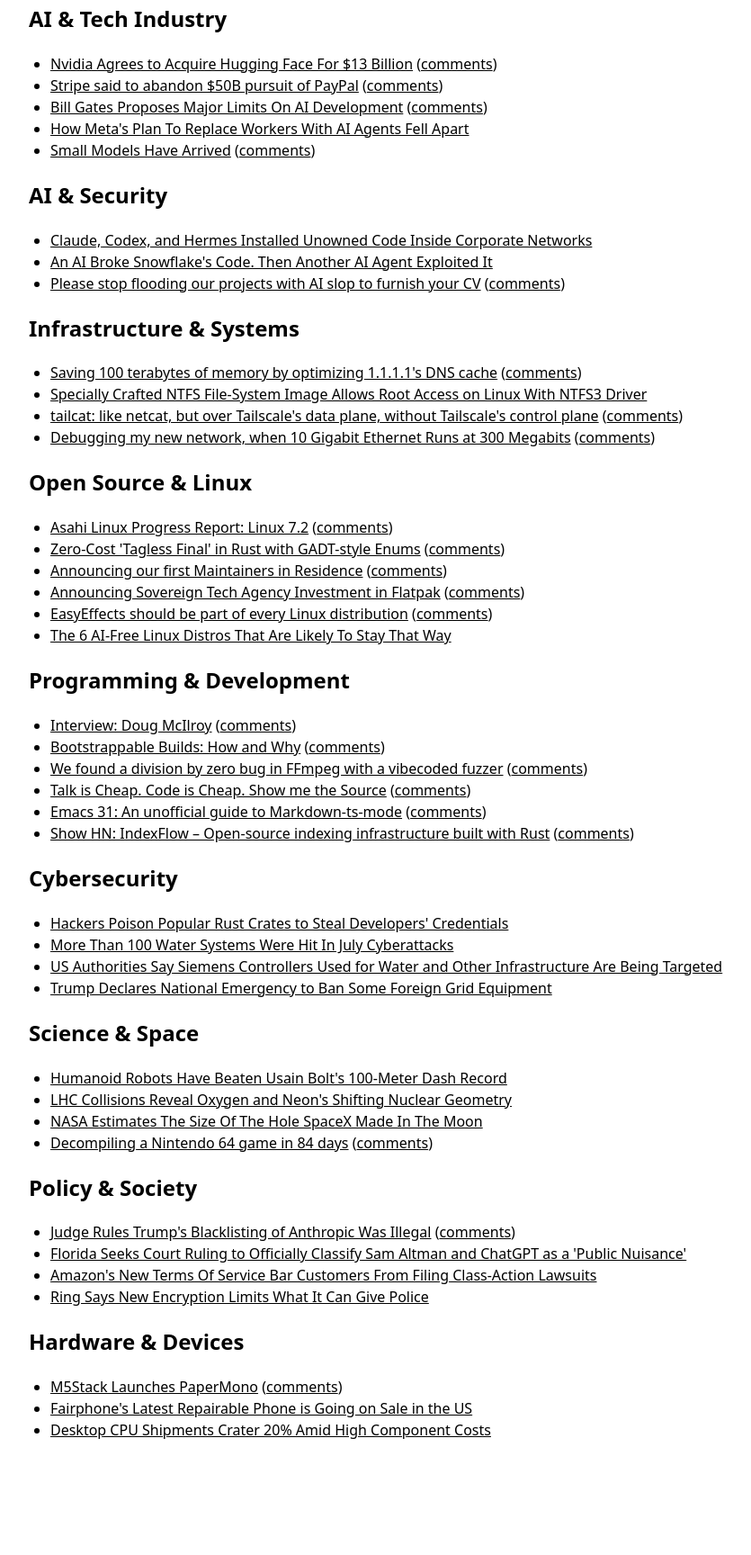
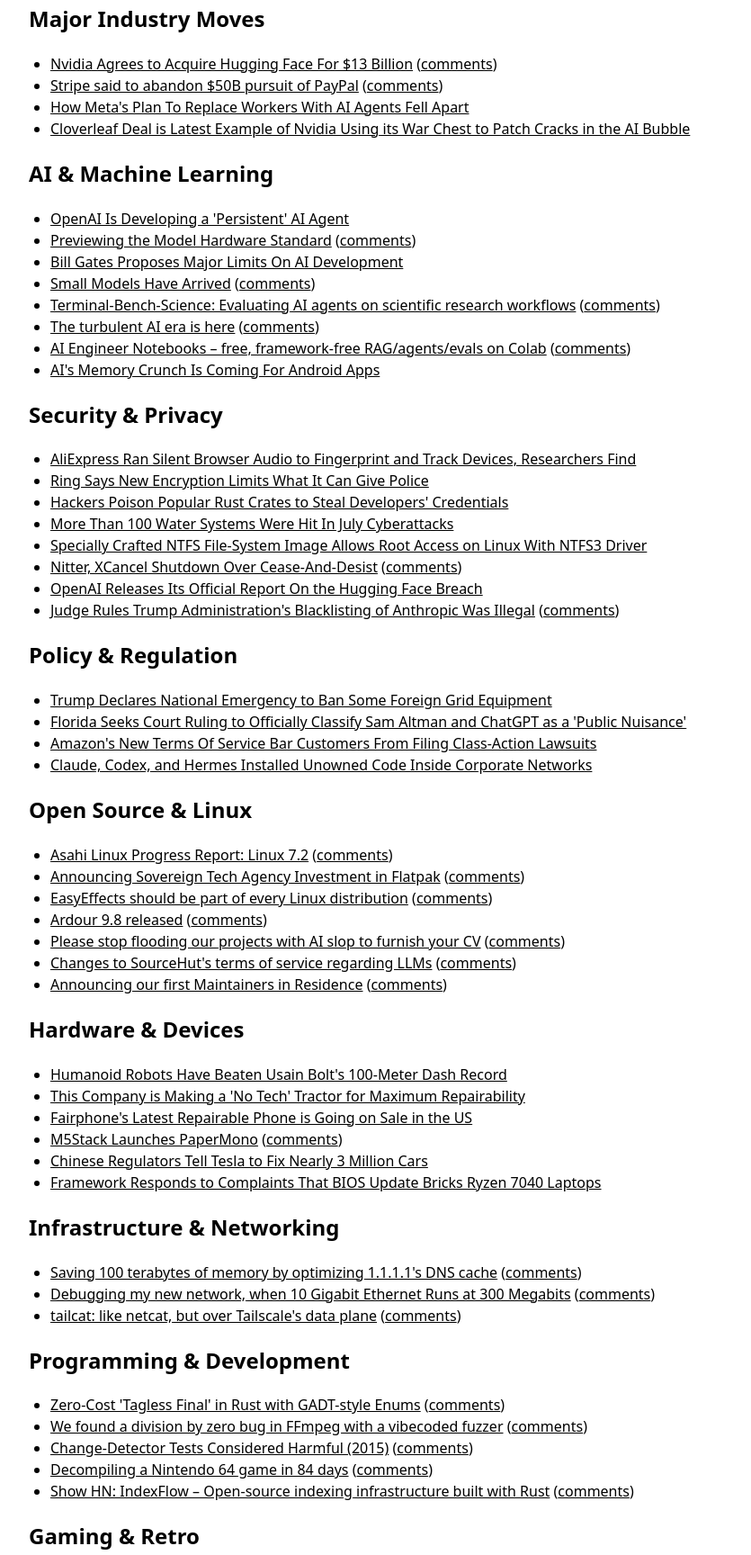
Before and after one commit to kherrick/news-summary, a website with bundled scripts: page index.html in a window 1280 px wide. Shown: the part 88-1816 px from the top of the page at 90% size, without its empty margins (208-1043 px from the left). Before the commit the page ends 1705 px from the top, so only its background shows below. Built offline with nearby package versions, Linux system fonts and the light colour scheme.

Commit message:
add latest data: Fri Aug 28 13:30:17 UTC 2026

```diff
--- a/index.html
+++ b/index.html
@@ -85,7 +85,7 @@
   </head>
   <body>
     <h1><a href="https://kherrick.github.io/news-summary/">News Summary</a></h1>
-    <h2>AI &amp; Tech Industry</h2>
+    <h2>Major Industry Moves</h2>
     <ul>
       <li>
         <a
@@ -103,15 +103,37 @@
       </li>
       <li>
         <a
-          href="https://hardware.slashdot.org/story/26/08/26/2117239/bill-gates-proposes-major-limits-on-ai-development?utm_source=rss1.0mainlinkanon&utm_medium=feed"
-          >Bill Gates Proposes Major Limits On AI Development</a
+          href="https://tech.slashdot.org/story/26/08/27/0032219/how-metas-plan-to-replace-workers-with-ai-agents-fell-apart?utm_source=rss1.0mainlinkanon&utm_medium=feed"
+          >How Meta&#39;s Plan To Replace Workers With AI Agents Fell Apart</a
         >
-        (<a href="https://news.ycombinator.com/item?id=49467023">comments</a>)
       </li>
       <li>
         <a
-          href="https://tech.slashdot.org/story/26/08/27/0032219/how-metas-plan-to-replace-workers-with-ai-agents-fell-apart?utm_source=rss1.0mainlinkanon&utm_medium=feed"
-          >How Meta&#39;s Plan To Replace Workers With AI Agents Fell Apart</a
+          href="https://soylentnews.org/article.pl?sid=26/08/23/0237250&from=rss"
+          >Cloverleaf Deal is Latest Example of Nvidia Using its War Chest to
+          Patch Cracks in the AI Bubble</a
+        >
+      </li>
+    </ul>
+    <h2>AI &amp; Machine Learning</h2>
+    <ul>
+      <li>
+        <a
+          href="https://features.slashdot.org/story/26/08/27/224230/openai-is-developing-a-persistent-ai-agent?utm_source=rss1.0mainlinkanon&utm_medium=feed"
+          >OpenAI Is Developing a &#39;Persistent&#39; AI Agent</a
+        >
+      </li>
+      <li>
+        <a
+          href="https://www.anthropic.com/news/model-hardware-standard-research-preview"
+          >Previewing the Model Hardware Standard</a
+        >
+        (<a href="https://news.ycombinator.com/item?id=49468834">comments</a>)
+      </li>
+      <li>
+        <a
+          href="https://hardware.slashdot.org/story/26/08/26/2117239/bill-gates-proposes-major-limits-on-ai-development?utm_source=rss1.0mainlinkanon&utm_medium=feed"
+          >Bill Gates Proposes Major Limits On AI Development</a
         >
       </li>
       <li>
@@ -120,43 +142,61 @@
         >
         (<a href="https://news.ycombinator.com/item?id=49466917">comments</a>)
       </li>
+      <li>
+        <a href="https://www.terminal-bench-science.ai/announcement"
+          >Terminal-Bench-Science: Evaluating AI agents on scientific research
+          workflows</a
+        >
+        (<a href="https://news.ycombinator.com/item?id=49472820">comments</a>)
+      </li>
+      <li>
+        <a
+          href="https://www.gatesnotes.com/work/make-ai-work-for-everyone/reader/a-turbulent-ai-era-and-critical-choices-to-make?WT.mc_id=20260826_ai-overture-2026-med-med"
+          >The turbulent AI era is here</a
+        >
+        (<a href="https://news.ycombinator.com/item?id=49447057">comments</a>)
+      </li>
+      <li>
+        <a href="https://github.com/calmrocks/ai-engineer-notebooks"
+          >AI Engineer Notebooks – free, framework-free RAG/agents/evals on
+          Colab</a
+        >
+        (<a href="https://news.ycombinator.com/item?id=49471714">comments</a>)
+      </li>
+      <li>
+        <a
+          href="https://developers.slashdot.org/story/26/08/27/2210241/ais-memory-crunch-is-coming-for-android-apps?utm_source=rss1.0mainlinkanon&utm_medium=feed"
+          >AI&#39;s Memory Crunch Is Coming For Android Apps</a
+        >
+      </li>
     </ul>
-    <h2>AI &amp; Security</h2>
+    <h2>Security &amp; Privacy</h2>
     <ul>
       <li>
         <a
-          href="https://yro.slashdot.org/story/26/08/27/207212/claude-codex-and-hermes-installed-unowned-code-inside-corporate-networks?utm_source=rss1.0mainlinkanon&utm_medium=feed"
-          >Claude, Codex, and Hermes Installed Unowned Code Inside Corporate
-          Networks</a
+          href="https://soylentnews.org/article.pl?sid=26/08/27/1714244&from=rss"
+          >AliExpress Ran Silent Browser Audio to Fingerprint and Track Devices,
+          Researchers Find</a
         >
       </li>
       <li>
         <a
-          href="https://soylentnews.org/article.pl?sid=26/08/21/2147207&from=rss"
-          >An AI Broke Snowflake&#39;s Code. Then Another AI Agent Exploited
-          It</a
+          href="https://it.slashdot.org/story/26/08/27/2014225/ring-says-new-encryption-limits-what-it-can-give-police?utm_source=rss1.0mainlinkanon&utm_medium=feed"
+          >Ring Says New Encryption Limits What It Can Give Police</a
         >
       </li>
       <li>
         <a
-          href="https://neilalexander.dev/2026/06/30/flooding-contributions.html"
-          >Please stop flooding our projects with AI slop to furnish your CV</a
+          href="https://soylentnews.org/article.pl?sid=26/08/23/0248216&from=rss"
+          >Hackers Poison Popular Rust Crates to Steal Developers&#39;
+          Credentials</a
         >
-        (<a
-          href="https://lobste.rs/s/rzvdqo/please_stop_flooding_our_projects_with_ai"
-          >comments</a
-        >)
       </li>
-    </ul>
-    <h2>Infrastructure &amp; Systems</h2>
-    <ul>
       <li>
         <a
-          href="https://blog.cloudflare.com/dns-cache-memory-optimization-1111/"
-          >Saving 100 terabytes of memory by optimizing 1.1.1.1&#39;s DNS
-          cache</a
+          href="https://it.slashdot.org/story/26/08/27/0041254/more-than-100-water-systems-were-hit-in-july-cyberattacks?utm_source=rss1.0mainlinkanon&utm_medium=feed"
+          >More Than 100 Water Systems Were Hit In July Cyberattacks</a
         >
-        (<a href="https://news.ycombinator.com/item?id=49468083">comments</a>)
       </li>
       <li>
         <a
@@ -166,25 +206,57 @@
         >
       </li>
       <li>
-        <a href="https://github.com/tailscale/tailcat"
-          >tailcat: like netcat, but over Tailscale&#39;s data plane, without
-          Tailscale&#39;s control plane</a
+        <a href="https://github.com/zedeus/nitter"
+          >Nitter, XCancel Shutdown Over Cease-And-Desist</a
         >
-        (<a
-          href="https://lobste.rs/s/pdvxvf/tailcat_like_netcat_over_tailscale_s_data"
+        (<a href="https://lobste.rs/s/zfhall/nitter_xcancel_shutdown_over_cease"
           >comments</a
         >)
       </li>
       <li>
         <a
-          href="https://www.hanselman.com/blog/debugging-my-new-network-when-10-gigabit-ethernet-runs-at-300-megabits"
-          >Debugging my new network, when 10 Gigabit Ethernet Runs at 300
-          Megabits</a
+          href="https://it.slashdot.org/story/26/08/26/2058223/openai-releases-its-official-report-on-the-hugging-face-breach?utm_source=rss1.0mainlinkanon&utm_medium=feed"
+          >OpenAI Releases Its Official Report On the Hugging Face Breach</a
         >
-        (<a
-          href="https://lobste.rs/s/4y2ymo/debugging_my_new_network_when_10_gigabit"
-          >comments</a
-        >)
+      </li>
+      <li>
+        <a
+          href="https://www.nytimes.com/2026/08/27/technology/anthropic-government-blacklisting-ruling.html"
+          >Judge Rules Trump Administration&#39;s Blacklisting of Anthropic Was
+          Illegal</a
+        >
+        (<a href="https://news.ycombinator.com/item?id=49473522">comments</a>)
+      </li>
+    </ul>
+    <h2>Policy &amp; Regulation</h2>
+    <ul>
+      <li>
+        <a
+          href="https://news.slashdot.org/story/26/08/27/1652222/trump-declares-national-emergency-to-ban-some-foreign-grid-equipment?utm_source=rss1.0mainlinkanon&utm_medium=feed"
+          >Trump Declares National Emergency to Ban Some Foreign Grid
+          Equipment</a
+        >
+      </li>
+      <li>
+        <a
+          href="https://soylentnews.org/article.pl?sid=26/08/26/0021253&from=rss"
+          >Florida Seeks Court Ruling to Officially Classify Sam Altman and
+          ChatGPT as a &#39;Public Nuisance&#39;</a
+        >
+      </li>
+      <li>
+        <a
+          href="https://soylentnews.org/article.pl?sid=26/08/23/0033227&from=rss"
+          >Amazon&#39;s New Terms Of Service Bar Customers From Filing
+          Class-Action Lawsuits</a
+        >
+      </li>
+      <li>
+        <a
+          href="https://yro.slashdot.org/story/26/08/27/207212/claude-codex-and-hermes-installed-unowned-code-inside-corporate-networks?utm_source=rss1.0mainlinkanon&utm_medium=feed"
+          >Claude, Codex, and Hermes Installed Unowned Code Inside Corporate
+          Networks</a
+        >
       </li>
     </ul>
     <h2>Open Source &amp; Linux</h2>
@@ -195,24 +267,6 @@
         >
         (<a
           href="https://lobste.rs/s/6qxd8g/asahi_linux_progress_report_linux_7_2"
-          >comments</a
-        >)
-      </li>
-      <li>
-        <a href="https://inferara.com/blog/rust-tagless-final-gadt/"
-          >Zero-Cost &#39;Tagless Final&#39; in Rust with GADT-style Enums</a
-        >
-        (<a
-          href="https://lobste.rs/s/max8q6/zero_cost_tagless_final_rust_with_gadt"
-          >comments</a
-        >)
-      </li>
-      <li>
-        <a
-          href="https://blog.rust-lang.org/2026/08/26/announcing-our-first-maintainers-in-residence/"
-          >Announcing our first Maintainers in Residence</a
-        >
-        (<a href="https://lobste.rs/s/oshbjt/announcing_our_first_maintainers"
           >comments</a
         >)
       </li>
@@ -235,25 +289,122 @@
         >)
       </li>
       <li>
+        <a href="https://ardour.org/whatsnew.html">Ardour 9.8 released</a> (<a
+          href="https://lobste.rs/s/tz0865/ardour_9_8_released"
+          >comments</a
+        >)
+      </li>
+      <li>
         <a
-          href="https://soylentnews.org/article.pl?sid=26/08/20/1635259&from=rss"
-          >The 6 AI-Free Linux Distros That Are Likely To Stay That Way</a
+          href="https://neilalexander.dev/2026/06/30/flooding-contributions.html"
+          >Please stop flooding our projects with AI slop to furnish your CV</a
         >
+        (<a
+          href="https://lobste.rs/s/rzvdqo/please_stop_flooding_our_projects_with_ai"
+          >comments</a
+        >)
+      </li>
+      <li>
+        <a href="https://sourcehut.org/blog/2026-08-27-tos-changes-and-llms/"
+          >Changes to SourceHut&#39;s terms of service regarding LLMs</a
+        >
+        (<a href="https://lobste.rs/s/iqgrsx/changes_sourcehut_s_terms_service"
+          >comments</a
+        >)
+      </li>
+      <li>
+        <a
+          href="https://blog.rust-lang.org/2026/08/26/announcing-our-first-maintainers-in-residence/"
+          >Announcing our first Maintainers in Residence</a
+        >
+        (<a href="https://lobste.rs/s/oshbjt/announcing_our_first_maintainers"
+          >comments</a
+        >)
+      </li>
+    </ul>
+    <h2>Hardware &amp; Devices</h2>
+    <ul>
+      <li>
+        <a
+          href="https://soylentnews.org/article.pl?sid=26/08/26/0023209&from=rss"
+          >Humanoid Robots Have Beaten Usain Bolt&#39;s 100-Meter Dash Record</a
+        >
+      </li>
+      <li>
+        <a
+          href="https://soylentnews.org/article.pl?sid=26/08/26/0437210&from=rss"
+          >This Company is Making a &#39;No Tech&#39; Tractor for Maximum
+          Repairability</a
+        >
+      </li>
+      <li>
+        <a
+          href="https://soylentnews.org/article.pl?sid=26/08/22/1912251&from=rss"
+          >Fairphone&#39;s Latest Repairable Phone is Going on Sale in the US</a
+        >
+      </li>
+      <li>
+        <a
+          href="https://shop.m5stack.com/blogs/news/m5stack-launches-papermono-a-compact-e-ink-development-terminal-for-connected-projects"
+          >M5Stack Launches PaperMono</a
+        >
+        (<a href="https://news.ycombinator.com/item?id=49468593">comments</a>)
+      </li>
+      <li>
+        <a
+          href="https://soylentnews.org/article.pl?sid=26/08/23/0243226&from=rss"
+          >Chinese Regulators Tell Tesla to Fix Nearly 3 Million Cars</a
+        >
+      </li>
+      <li>
+        <a
+          href="https://soylentnews.org/article.pl?sid=26/08/24/1643232&from=rss"
+          >Framework Responds to Complaints That BIOS Update Bricks Ryzen 7040
+          Laptops</a
+        >
+      </li>
+    </ul>
+    <h2>Infrastructure &amp; Networking</h2>
+    <ul>
+      <li>
+        <a
+          href="https://blog.cloudflare.com/dns-cache-memory-optimization-1111/"
+          >Saving 100 terabytes of memory by optimizing 1.1.1.1&#39;s DNS
+          cache</a
+        >
+        (<a href="https://news.ycombinator.com/item?id=49468083">comments</a>)
+      </li>
+      <li>
+        <a
+          href="https://www.hanselman.com/blog/debugging-my-new-network-when-10-gigabit-ethernet-runs-at-300-megabits"
+          >Debugging my new network, when 10 Gigabit Ethernet Runs at 300
+          Megabits</a
+        >
+        (<a
+          href="https://lobste.rs/s/4y2ymo/debugging_my_new_network_when_10_gigabit"
+          >comments</a
+        >)
+      </li>
+      <li>
+        <a href="https://github.com/tailscale/tailcat"
+          >tailcat: like netcat, but over Tailscale&#39;s data plane</a
+        >
+        (<a
+          href="https://lobste.rs/s/pdvxvf/tailcat_like_netcat_over_tailscale_s_data"
+          >comments</a
+        >)
       </li>
     </ul>
     <h2>Programming &amp; Development</h2>
     <ul>
       <li>
-        <a href="https://tmpout.sh/5/2.html">Interview: Doug McIlroy</a> (<a
-          href="https://lobste.rs/s/hett40/interview_doug_mcilroy"
+        <a href="https://inferara.com/blog/rust-tagless-final-gadt/"
+          >Zero-Cost &#39;Tagless Final&#39; in Rust with GADT-style Enums</a
+        >
+        (<a
+          href="https://lobste.rs/s/max8q6/zero_cost_tagless_final_rust_with_gadt"
           >comments</a
         >)
-      </li>
-      <li>
-        <a href="https://lwn.net/Articles/1088279/"
-          >Bootstrappable Builds: How and Why</a
-        >
-        (<a href="https://news.ycombinator.com/item?id=49473868">comments</a>)
       </li>
       <li>
         <a href="https://code.ffmpeg.org/FFmpeg/FFmpeg/issues/24290"
@@ -262,19 +413,20 @@
         (<a href="https://news.ycombinator.com/item?id=49468642">comments</a>)
       </li>
       <li>
-        <a href="https://idlip.in/posts/show-me-source/"
-          >Talk is Cheap. Code is Cheap. Show me the Source</a
+        <a
+          href="https://testing.googleblog.com/2015/01/testing-on-toilet-change-detector-tests.html"
+          >Change-Detector Tests Considered Harmful (2015)</a
         >
-        (<a
-          href="https://lobste.rs/s/idizd1/talk_is_cheap_code_is_cheap_show_me_source"
+        (<a href="https://lobste.rs/s/m5jzgj/change_detector_tests_considered"
           >comments</a
         >)
       </li>
       <li>
-        <a href="https://rahuljuliato.com/posts/markdown-ts-mode-emacs-31"
-          >Emacs 31: An unofficial guide to Markdown-ts-mode</a
+        <a
+          href="https://blog.chrislewis.au/decompiling-a-nintendo-64-game-in-84-days/"
+          >Decompiling a Nintendo 64 game in 84 days</a
         >
-        (<a href="https://news.ycombinator.com/item?id=49464543">comments</a>)
+        (<a href="https://news.ycombinator.com/item?id=49466006">comments</a>)
       </li>
       <li>
         <a href="https://github.com/IndexFlowing/IndexFlow-core"
@@ -284,44 +436,30 @@
         (<a href="https://news.ycombinator.com/item?id=49473767">comments</a>)
       </li>
     </ul>
-    <h2>Cybersecurity</h2>
+    <h2>Gaming &amp; Retro</h2>
     <ul>
       <li>
-        <a
-          href="https://soylentnews.org/article.pl?sid=26/08/23/0248216&from=rss"
-          >Hackers Poison Popular Rust Crates to Steal Developers&#39;
-          Credentials</a
+        <a href="https://github.com/elyosh/OpenTIE/"
+          >Show HN: OpenTIE and OpenXWA, Modern Ports of Tie Fighter and X-Wing
+          Alliance</a
         >
+        (<a href="https://news.ycombinator.com/item?id=49471965">comments</a>)
       </li>
       <li>
-        <a
-          href="https://it.slashdot.org/story/26/08/27/0041254/more-than-100-water-systems-were-hit-in-july-cyberattacks?utm_source=rss1.0mainlinkanon&utm_medium=feed"
-          >More Than 100 Water Systems Were Hit In July Cyberattacks</a
+        <a href="https://www.jeffquast.com/post/a-perfect-simcity/"
+          >A Perfect SimCity</a
         >
+        (<a href="https://lobste.rs/s/r4egb5/perfect_simcity">comments</a>)
       </li>
       <li>
-        <a
-          href="https://soylentnews.org/article.pl?sid=26/08/26/0439226&from=rss"
-          >US Authorities Say Siemens Controllers Used for Water and Other
-          Infrastructure Are Being Targeted</a
+        <a href="https://morphing.cloud/afterglow/"
+          >Afterglow: Run classic After Dark screen savers on modern macOS</a
         >
-      </li>
-      <li>
-        <a
-          href="https://news.slashdot.org/story/26/08/27/1652222/trump-declares-national-emergency-to-ban-some-foreign-grid-equipment?utm_source=rss1.0mainlinkanon&utm_medium=feed"
-          >Trump Declares National Emergency to Ban Some Foreign Grid
-          Equipment</a
-        >
+        (<a href="https://news.ycombinator.com/item?id=49457722">comments</a>)
       </li>
     </ul>
-    <h2>Science &amp; Space</h2>
+    <h2>Science &amp; Environment</h2>
     <ul>
-      <li>
-        <a
-          href="https://soylentnews.org/article.pl?sid=26/08/26/0023209&from=rss"
-          >Humanoid Robots Have Beaten Usain Bolt&#39;s 100-Meter Dash Record</a
-        >
-      </li>
       <li>
         <a
           href="https://soylentnews.org/article.pl?sid=26/08/24/1646220&from=rss"
@@ -331,67 +469,60 @@
       </li>
       <li>
         <a
-          href="https://soylentnews.org/article.pl?sid=26/08/20/1632204&from=rss"
-          >NASA Estimates The Size Of The Hole SpaceX Made In The Moon</a
+          href="https://soylentnews.org/article.pl?sid=26/08/23/0027258&from=rss"
+          >Planned US Data Centers Set to Produce 24M Cars&#39; Worth of Carbon
+          Dioxide</a
         >
       </li>
       <li>
         <a
-          href="https://blog.chrislewis.au/decompiling-a-nintendo-64-game-in-84-days/"
-          >Decompiling a Nintendo 64 game in 84 days</a
+          href="https://science.slashdot.org/story/26/08/26/2356248/radiation-link-in-flight-attendants-breast-cancer-french-court-finds?utm_source=rss1.0mainlinkanon&utm_medium=feed"
+          >Radiation Link In Flight Attendant&#39;s Breast Cancer, French Court
+          Finds</a
         >
-        (<a href="https://news.ycombinator.com/item?id=49466006">comments</a>)
+      </li>
+      <li>
+        <a href="https://acs.digitellinc.com/live/37/session/586399"
+          >Engineered yeast for converting plastic and biomass compounds to food
+          additives</a
+        >
+        (<a href="https://news.ycombinator.com/item?id=49466622">comments</a>)
       </li>
     </ul>
-    <h2>Policy &amp; Society</h2>
+    <h2>Culture &amp; Internet</h2>
     <ul>
       <li>
         <a
-          href="https://www.nytimes.com/2026/08/27/technology/anthropic-government-blacklisting-ruling.html"
-          >Judge Rules Trump&#39;s Blacklisting of Anthropic Was Illegal</a
-        >
-        (<a href="https://news.ycombinator.com/item?id=49473522">comments</a>)
-      </li>
-      <li>
-        <a
-          href="https://soylentnews.org/article.pl?sid=26/08/26/0021253&from=rss"
-          >Florida Seeks Court Ruling to Officially Classify Sam Altman and
-          ChatGPT as a &#39;Public Nuisance&#39;</a
+          href="https://soylentnews.org/article.pl?sid=26/08/23/2258205&from=rss"
+          >The Dead Internet Theory May Be Coming True, Pew Research Findings
+          Show</a
         >
       </li>
       <li>
         <a
-          href="https://soylentnews.org/article.pl?sid=26/08/23/0033227&from=rss"
-          >Amazon&#39;s New Terms Of Service Bar Customers From Filing
-          Class-Action Lawsuits</a
+          href="https://slashdot.org/story/26/08/27/2315218/is-chatgpt-changing-how-youre-writing?utm_source=rss1.0mainlinkanon&utm_medium=feed"
+          >Is ChatGPT Changing How You&#39;re Writing?</a
         >
       </li>
       <li>
         <a
-          href="https://it.slashdot.org/story/26/08/27/2014225/ring-says-new-encryption-limits-what-it-can-give-police?utm_source=rss1.0mainlinkanon&utm_medium=feed"
-          >Ring Says New Encryption Limits What It Can Give Police</a
-        >
-      </li>
-    </ul>
-    <h2>Hardware &amp; Devices</h2>
-    <ul>
-      <li>
-        <a
-          href="https://shop.m5stack.com/blogs/news/m5stack-launches-papermono-a-compact-e-ink-development-terminal-for-connected-projects"
-          >M5Stack Launches PaperMono</a
-        >
-        (<a href="https://news.ycombinator.com/item?id=49468593">comments</a>)
-      </li>
-      <li>
-        <a
-          href="https://soylentnews.org/article.pl?sid=26/08/22/1912251&from=rss"
-          >Fairphone&#39;s Latest Repairable Phone is Going on Sale in the US</a
+          href="https://soylentnews.org/article.pl?sid=26/08/27/1719228&from=rss"
+          >The Human Reservation Plan</a
         >
       </li>
       <li>
         <a
-          href="https://soylentnews.org/article.pl?sid=26/08/25/2346243&from=rss"
-          >Desktop CPU Shipments Crater 20% Amid High Component Costs</a
+          href="https://soylentnews.org/article.pl?sid=26/08/21/2143239&from=rss"
+          >Several Technologies Predicted In Aliens (1986)</a
+        >
+      </li>
+    </ul>
+    <h2>Notable Passings</h2>
+    <ul>
+      <li>
+        <a
+          href="https://soylentnews.org/breakingnews/article.pl?sid=26/08/26/168221&from=rss"
+          >RIP: Tim Curry - Star of the Rocky Horror Picture Show</a
         >
       </li>
     </ul>
```
